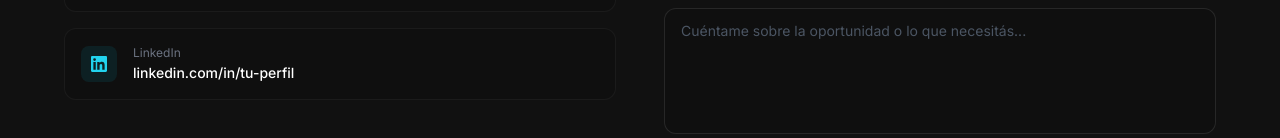
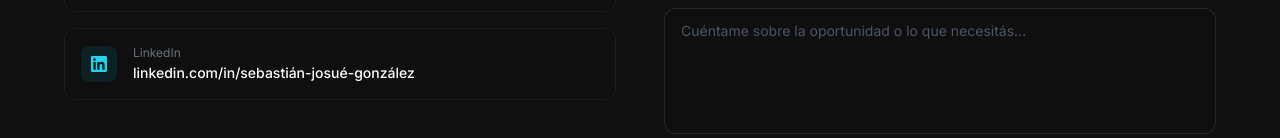
Before and after one commit to Sebasgonzalez26/portfolio, a React app: page / in a window 1280 px wide. Shown: the part 3486-3624 px from the top of the page. Built offline with nearby package versions, Linux system fonts and the light colour scheme; the HTML template or start-up script is replaced by a standard one.

Commit message:
Agregar link real de LinkedIn

```diff
--- a/src/components/Contact.tsx
+++ b/src/components/Contact.tsx
@@ -20,8 +20,8 @@ const contactLinks = [
   {
     icon: LinkedinIcon,
     label: 'LinkedIn',
-    value: 'linkedin.com/in/tu-perfil',
-    href: 'https://linkedin.com/in/',
+    value: 'linkedin.com/in/sebastián-josué-gonzález',
+    href: 'https://www.linkedin.com/in/sebastián-josué-gonzález-68a97b297',
     isBrand: true,
   },
 ]
--- a/src/components/Hero.tsx
+++ b/src/components/Hero.tsx
@@ -84,7 +84,7 @@ export default function Hero() {
             <GithubIcon size={22} />
           </a>
           <a
-            href="https://linkedin.com/in/"
+            href="https://www.linkedin.com/in/sebastián-josué-gonzález-68a97b297"
             target="_blank"
             rel="noopener noreferrer"
             className="text-gray-500 hover:text-cyan-400 transition-colors"
```
